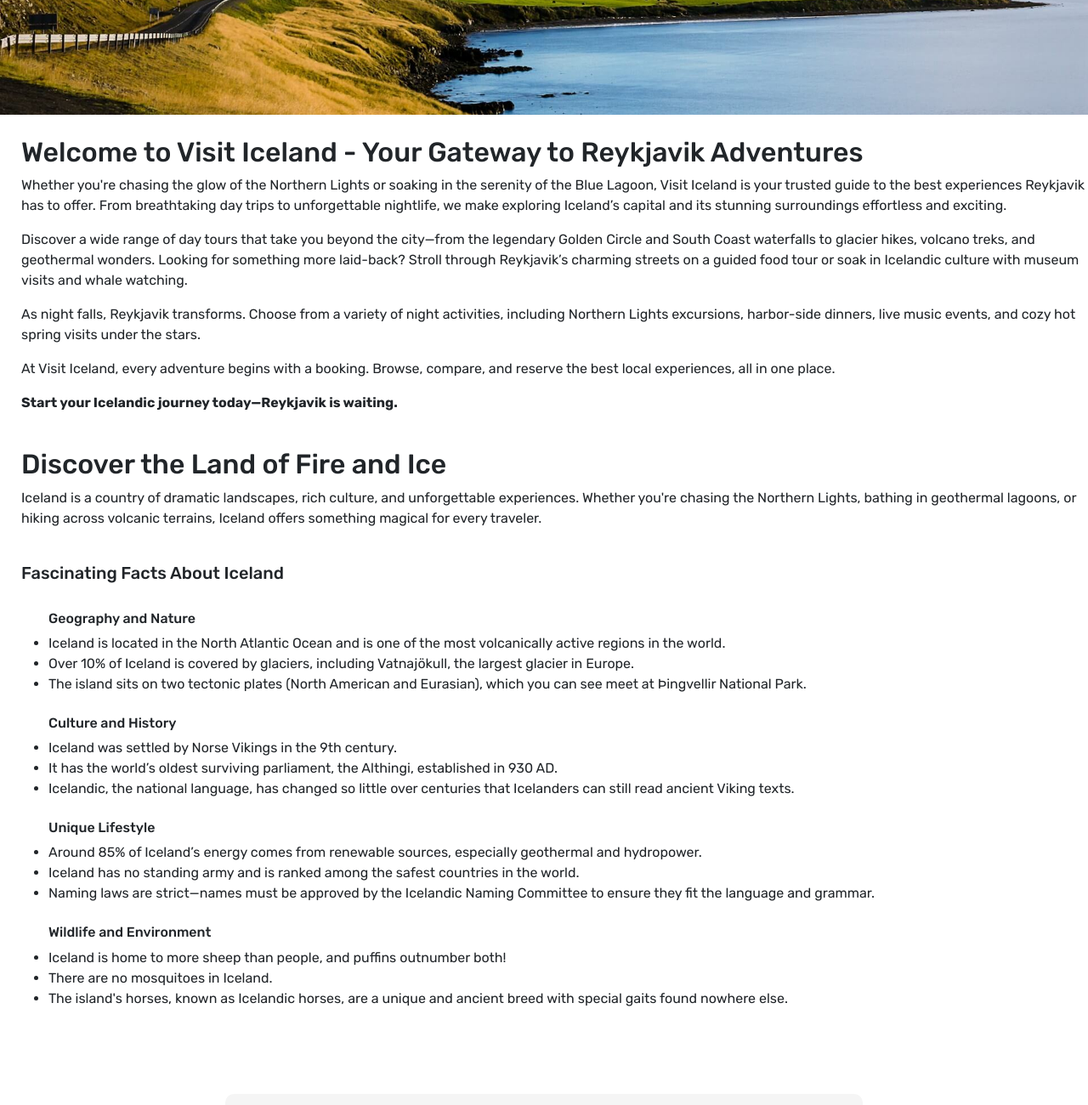
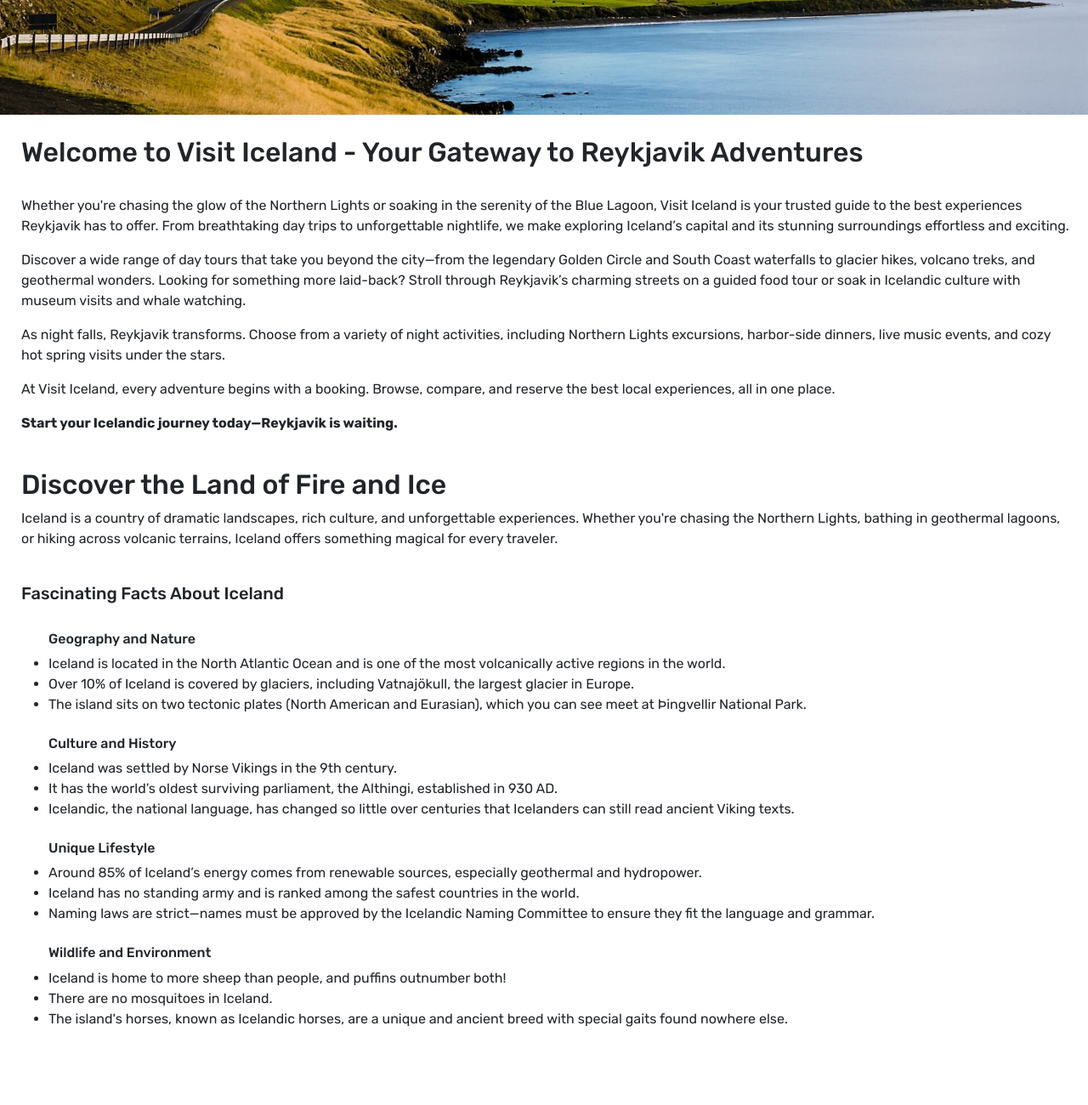
Before and after one commit to declanwatts97/code-institute-project-2, a plain HTML site: page index.html in a window 1280 px wide. Shown: the part 420-1720 px from the top of the page at 85% size. Drawn offline with nearby package versions, Linux system fonts and the light colour scheme; some icons are missing.

Commit message:
styled paragraphs on index page

```diff
--- a/assets/css/styles.css
+++ b/assets/css/styles.css
@@ -100,6 +100,7 @@ html, body {
 .intro {
     padding-top: 25px;
     padding-left: 25px;
+    padding-right: 15px;
 }
 
 
@@ -107,6 +108,7 @@ html, body {
 .iceland-info {
     padding-top: 25px;
     padding-left: 25px;
+    padding-right: 15px;
 }
 
 /* Index Info */
```
Also changed, not shown: index.html (+1 -0 lines).
